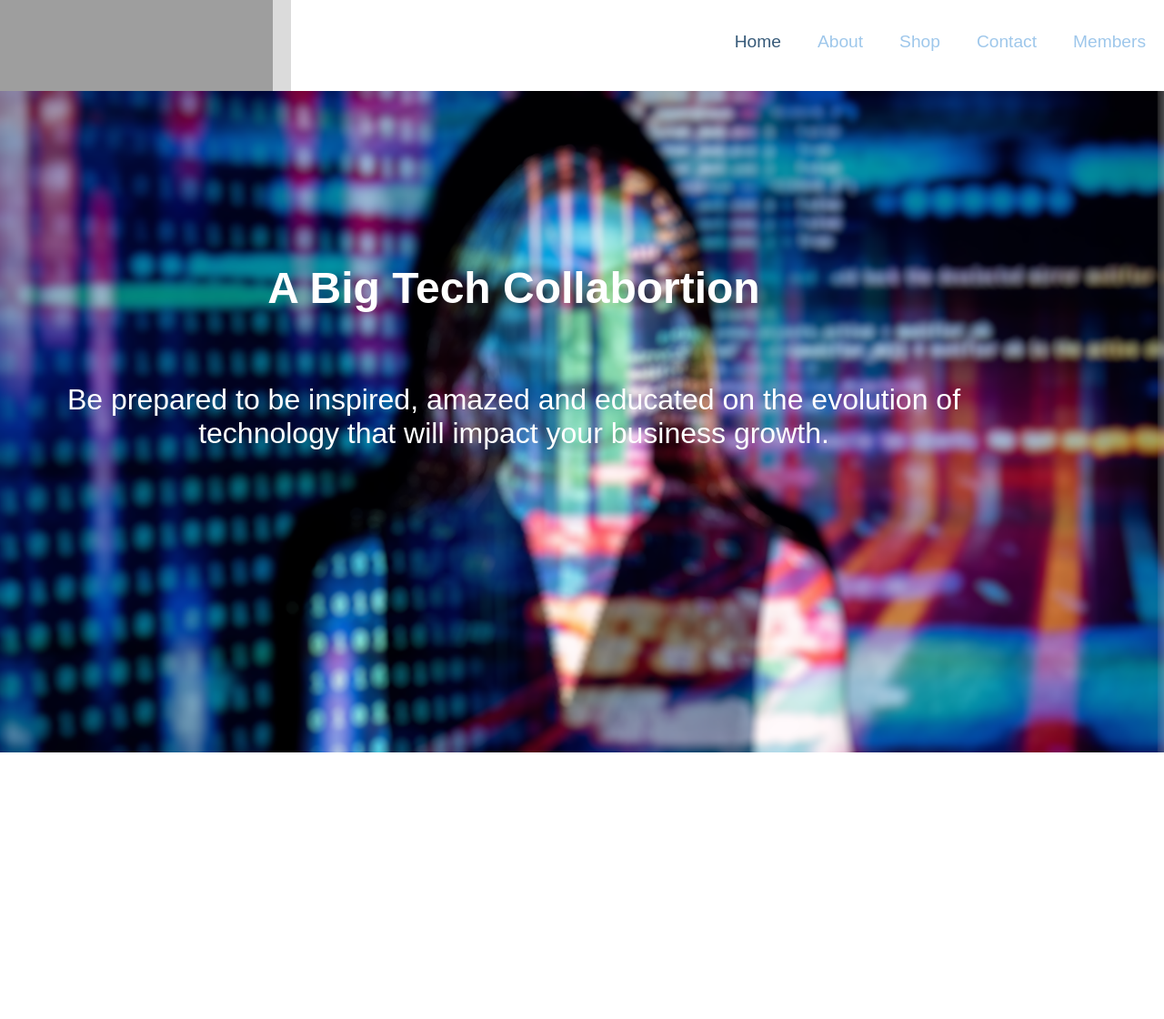
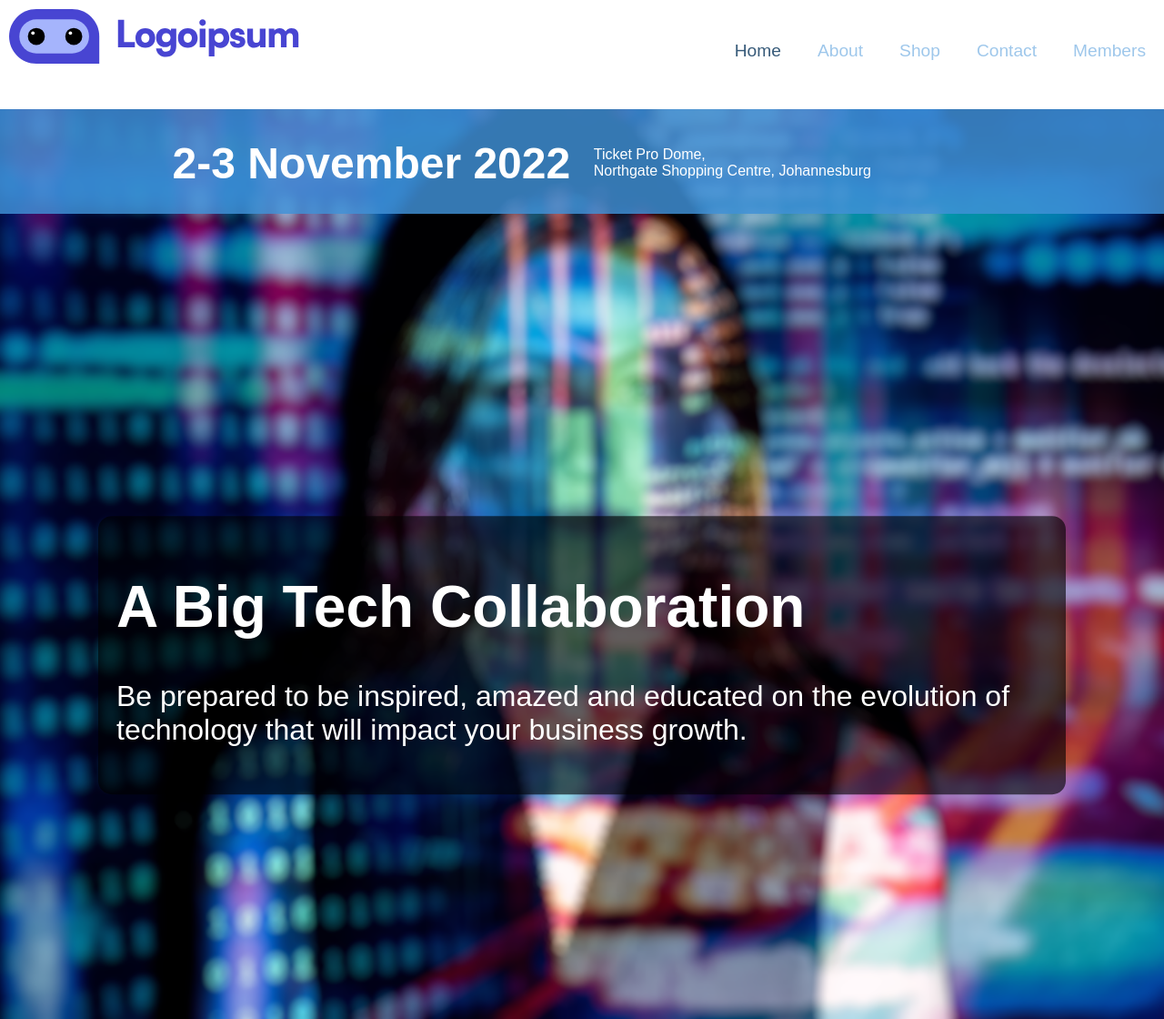
Before and after one commit to navitz97/TechspoWebsiteMain, a PHP site: page / in a window 1280 px wide. Shown: the whole page at 91% size. Before the commit the page ends 827 px from the top, so only its background shows below. Run offline with PHP 8.4, Linux system fonts and the light colour scheme; grey boxes are pictures that could not be loaded.

Commit message:
Homepage edits
Added hero content

```diff
--- a/Styles.css
+++ b/Styles.css
@@ -4,32 +4,13 @@ body {
     font-family: Arial, Helvetica, sans-serif;
 }
 
-.container {
-    position: relative;
-    text-align: center;
-    color: white;
-}
+/* Navigation */
+/* -------------------------------------- */
 
-.text {
-    position: absolute;
-    top: 30%;
-    bottom: 70%;
-    right: 150px;
-    font-size: 200%;
-}
-
-.text2 {
-    position: absolute;
-    top: 20%;
-    bottom: 70%;
-    font-size: 200%;
-}
-
-.rec {
+.navigation {
+    background-color: white;
+    width: 100%;
     height: 100px;
-    width: 100%;
-    background-color: #4191d7;
-    opacity: 0.5;
 }
 
 .logo
@@ -37,13 +18,13 @@ body {
     float: left;
     height: 100px;
     width: 25%;
-    background-color: rgb(219, 219, 219);
+    padding: 10px;
 }
 
 .logo img
 {
-    width: 300px;
-    height: 100%;
+    width: 100%;
+    height: auto;
     object-fit: cover;
 }
 
@@ -52,7 +33,6 @@ body {
     float: right;
     height: 100px;
     display: flex;
-    background-color: white;
     position: relative;
     z-index: 10;
 }
@@ -61,7 +41,7 @@ body {
 {
     background-color: white;
     color: #9ec7eb;
-    padding: 35px 20px;
+    padding: 45px 20px;
     text-decoration: none;
     text-align: center;
     font-size: larger;
@@ -85,3 +65,64 @@ body {
         object-fit: cover;
     }
 }
+
+/* Homepage */
+/* -------------------------------------- */
+
+.home-hero {
+    background-image: url('Images/Welcome_image.png');
+    width: 100%;
+    height: 1000px;
+    overflow: hidden;
+    background-position: center;
+    background-repeat: no-repeat;
+    background-size: cover;
+    position: relative;
+}
+
+.home-hero_banner {
+    height: 115px;
+    width: 100%;
+    color: white;
+    background-color: #4191d7d3;
+}
+
+.home-hero_banner-date {
+    text-align: right;
+    float: left;
+    width: 49%;
+    height: 100%;
+    font-size: 150%;
+
+}
+
+.home-hero_banner-venue {
+    text-align: left;
+    float: right;
+    width: 49%;
+    padding: 25px 0px;
+}
+
+.home-hero_text {
+    background-color: rgba(0, 0, 0, 0.616);
+    padding: 20px;
+    border-radius: 15px;
+    width: 80%;
+    text-align: left;
+    font-size: 200%;
+    position: absolute;
+    top: 60%;
+    left: 50%;
+    transform: translate(-50%, -50%);
+    color: white;
+}
+
+/* About Page */
+/* -------------------------------------- */
+
+.text2 {
+    position: absolute;
+    top: 20%;
+    bottom: 70%;
+    font-size: 200%;
+}
--- a/index.php
+++ b/index.php
@@ -10,9 +10,11 @@
 </head>
 
 <body>
+    <!-- Navigation -->
+    <div class="navigation">
         <!-- Website logo -->
         <div class="logo">
-        <img src="images/Logo_2.png" alt="logo">
+            <img src="images/logo.svg" alt="logo">
         </div>
 
         <!-- Navigation Bar -->
@@ -23,14 +25,28 @@
             <a href="Contact.php">Contact</a>
             <a href="Members.php">Members</a>
         </div>
+    </div>
 
-    <!-- <div class="rec"></div> -->
-    <div class="container">
-        <img src="Images/Welcome_image.png" width="100%" />
-        <div class="text">
-            <h2>A Big Tech Collabortion</h2><br>
+    <div class="home-hero">
+        <div class="home-hero_banner">
+            <div class="home-hero_banner-date">
+                <h1>2-3 November 2022</h1>
+            </div>
+            <div class="home-hero_banner-venue">
+                <p>
+                    Ticket Pro Dome, <br>
+                    Northgate Shopping Centre, Johannesburg
+                </p>
+            </div>
+        </div>
+
+        <div class="home-hero_text">
+            <h1>A Big Tech Collaboration</h1>
+            <p>
                 Be prepared to be inspired, amazed and educated on the evolution of technology that
                 will impact your business growth.
+            </p>
+
         </div>
     </div>
 
```
Also changed, not shown: Images/logo.svg (added). Lines whose indentation alone changed are shown as unchanged.
